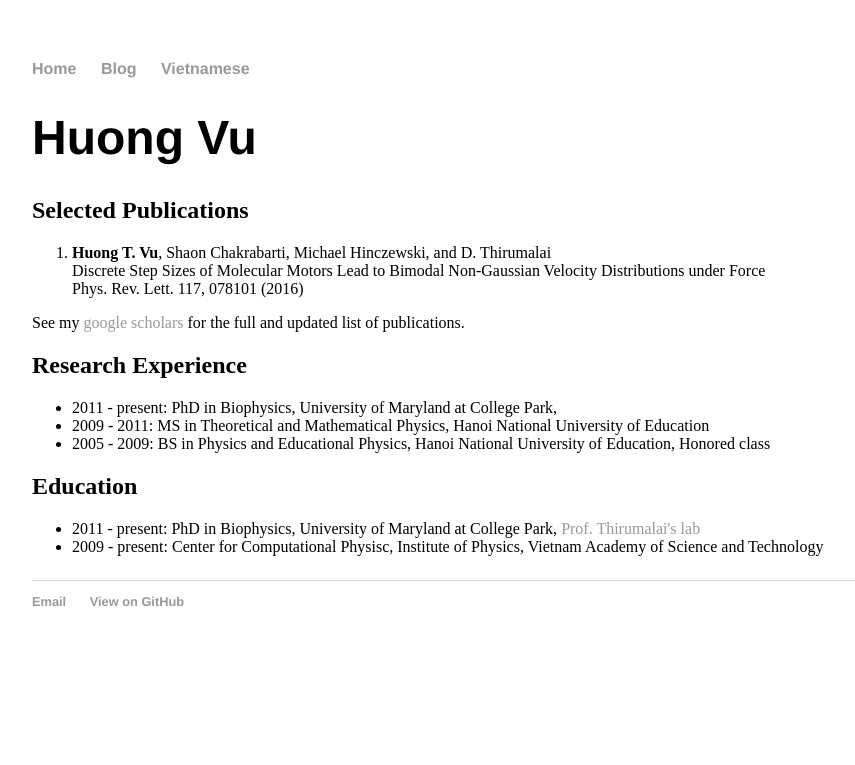
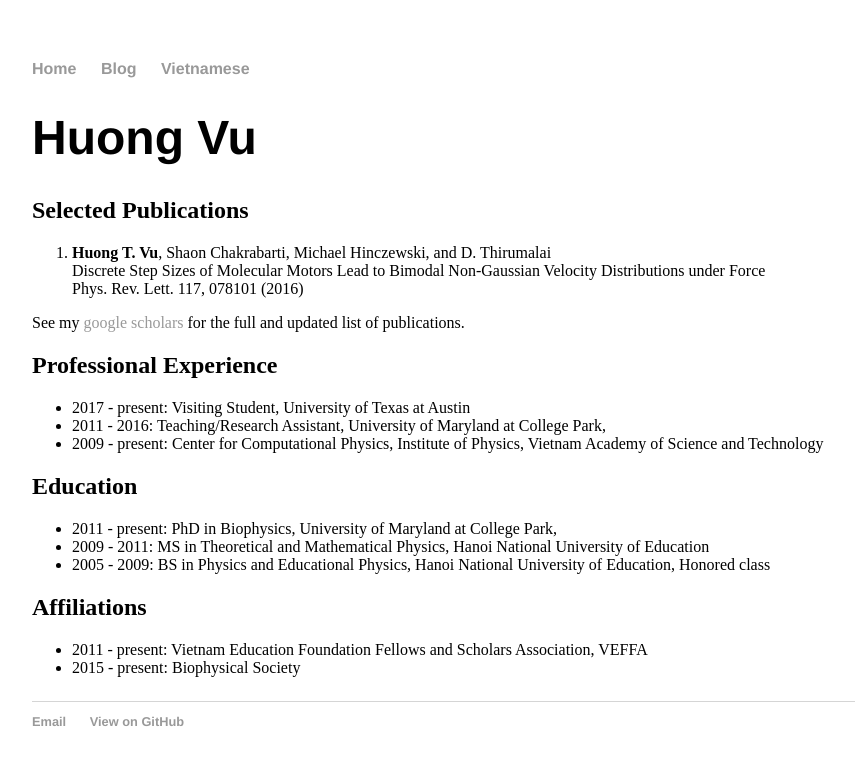
Before and after one commit to huongtvu/meoy9.github.io, a Jekyll site: the page built from index.html, in a window 1280 px wide. Shown: the top 765 px of the page, without its empty margins (160-1015 px from the left). Built offline with Jekyll 4.4.1, drawn with Linux system fonts in a browser that asks for light colours.

Commit message:
Update index.html

```diff
--- a/index.html
+++ b/index.html
@@ -15,16 +15,22 @@ title: Huong Vu, Graduate Student in University of Maryland at College Park
 		Phys. Rev. Lett. 117, 078101 (2016)
 	</ol>
 	See my <a href="https://scholar.google.com/citations?user=k4wKV4UAAAAJ&hl=en&oi=ao">google scholars</a> for the full and updated list of publications.
-	<h2> Research Experience </h2>
+	<h2> Professional Experience </h2>
+	<ul>
+		<li> 2017 - present: Visiting Student, University of Texas at Austin </li>
+		<li> 2011 - 2016: Teaching/Research Assistant, University of Maryland at College Park,<!-- <a href="https://sites.cns.utexas.edu/thirumalai">Prof. Thirumalai's lab</a> --></li>
+		<li> 2009 - present: Center for Computational Physics, Institute of Physics, Vietnam Academy of Science and Technology </li>
+	</ul>
+	<h2> Education </h2>
 	<ul>
 		<li> 2011 - present: PhD in Biophysics, University of Maryland at College Park,<!-- <a href="https://sites.cns.utexas.edu/thirumalai">Prof. Thirumalai's lab</a> --></li>
 		<li> 2009 - 2011: MS in Theoretical and Mathematical Physics, Hanoi National University of Education </li>
 		<li> 2005 - 2009: BS in Physics and Educational Physics, Hanoi National University of Education, Honored class </li>
 	</ul>
-	<h2> Education </h2>
+	<h2> Affiliations</h2>
 	<ul>
-		<li> 2011 - present: PhD in Biophysics, University of Maryland at College Park, <a href="https://sites.cns.utexas.edu/thirumalai">Prof. Thirumalai's lab</a> </li>
-		<li> 2009 - present: Center for Computational Physisc, Institute of Physics, Vietnam Academy of Science and Technology </li>
+		<li> 2011 - present: Vietnam Education Foundation Fellows and Scholars Association, VEFFA</li>
+		<li> 2015 - present: Biophysical Society </li>
 	</ul>
 
 </p>
```
